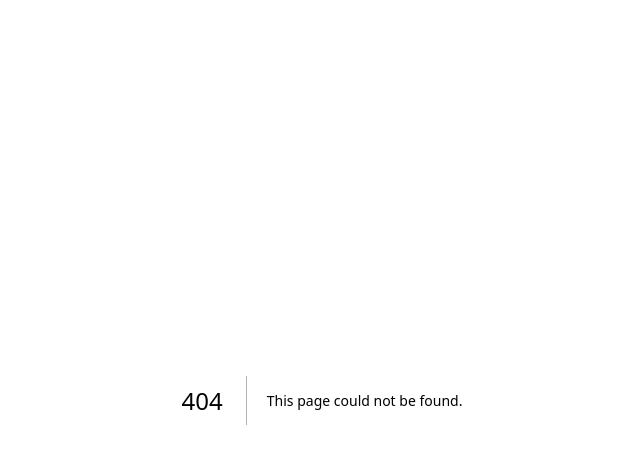
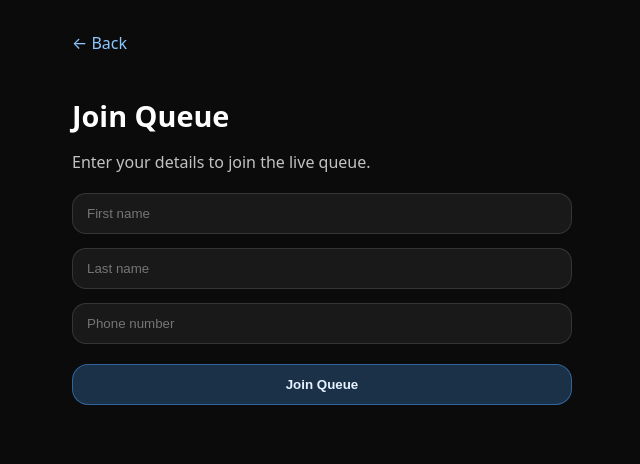
Before and after one commit to sumitluthra4444/business-automation-next, a Next.js app: page /shop/1/join in a window 1280 px wide. Before the commit this address had no page. Shown: the top 464 px of the page, without its empty margins (318-958 px from the left). Built offline with nearby package versions, Linux system fonts and the light colour scheme.

Commit message:
Create page.tsx

```diff
--- /dev/null
+++ b/app/shop/[id]/join/page.tsx
@@ -0,0 +1,101 @@
+"use client";
+
+import { useState } from "react";
+
+export default function JoinQueuePage({
+  params
+}: {
+  params: { id: string };
+}) {
+  const shopId = params.id;
+
+  const [firstName, setFirstName] = useState("");
+  const [lastName, setLastName] = useState("");
+  const [phone, setPhone] = useState("");
+  const [loading, setLoading] = useState(false);
+
+  return (
+    <main
+      style={{
+        minHeight: "100vh",
+        backgroundColor: "#0b0b0b",
+        color: "white",
+        display: "flex",
+        justifyContent: "center",
+        padding: "32px 16px",
+        fontFamily:
+          "system-ui, -apple-system, BlinkMacSystemFont, Segoe UI, Roboto"
+      }}
+    >
+      <div style={{ width: "100%", maxWidth: 500 }}>
+        <a
+          href={`/shop/${shopId}`}
+          style={{
+            color: "#8cc7ff",
+            textDecoration: "none",
+            display: "inline-block",
+            marginBottom: 18
+          }}
+        >
+          ← Back
+        </a>
+
+        <h2 style={{ fontSize: "1.8rem", marginBottom: 6 }}>Join Queue</h2>
+        <p style={{ opacity: 0.75, marginBottom: 20 }}>
+          Enter your details to join the live queue.
+        </p>
+
+        <div style={{ display: "grid", gap: 14 }}>
+          <input
+            placeholder="First name"
+            value={firstName}
+            onChange={(e) => setFirstName(e.target.value)}
+            style={inputStyle}
+          />
+
+          <input
+            placeholder="Last name"
+            value={lastName}
+            onChange={(e) => setLastName(e.target.value)}
+            style={inputStyle}
+          />
+
+          <input
+            placeholder="Phone number"
+            value={phone}
+            onChange={(e) => setPhone(e.target.value)}
+            style={inputStyle}
+          />
+
+          <button
+            disabled={loading}
+            style={{
+              background: "rgba(77,163,255,0.25)",
+              border: "1px solid rgba(77,163,255,0.45)",
+              color: "#e6f2ff",
+              padding: "12px 14px",
+              borderRadius: 16,
+              fontWeight: 700,
+              cursor: "pointer",
+              marginTop: 6
+            }}
+            onClick={() => {
+              alert("Next step: insert into queue");
+            }}
+          >
+            {loading ? "Joining..." : "Join Queue"}
+          </button>
+        </div>
+      </div>
+    </main>
+  );
+}
+
+const inputStyle: React.CSSProperties = {
+  background: "rgba(255,255,255,0.06)",
+  border: "1px solid rgba(255,255,255,0.12)",
+  borderRadius: 14,
+  padding: "12px 14px",
+  color: "white",
+  outline: "none"
+};
```
